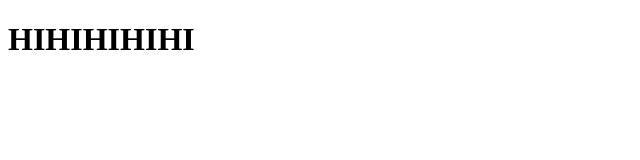
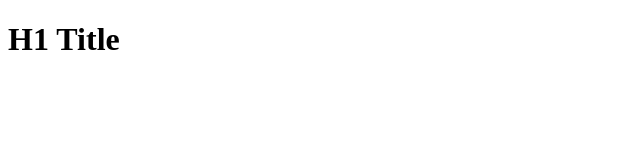
Before and after one commit to CityRay/test-0119-01, a plain HTML site: page index.html in a window 1280 px wide. Shown: the whole page, without its empty margins (0-640 px from the left). Drawn offline with Linux system fonts and the light colour scheme.

Commit message:
update index

```diff
--- a/index.html
+++ b/index.html
@@ -6,6 +6,6 @@
     <title>Document</title>
   </head>
   <body>
-    <h1>HIHIHIHIHI</h1>
+    <h1>H1 Title</h1>
   </body>
 </html>
```
